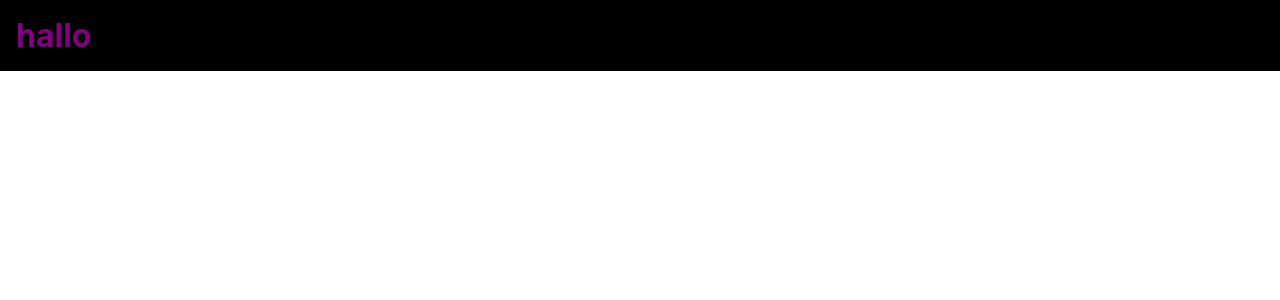
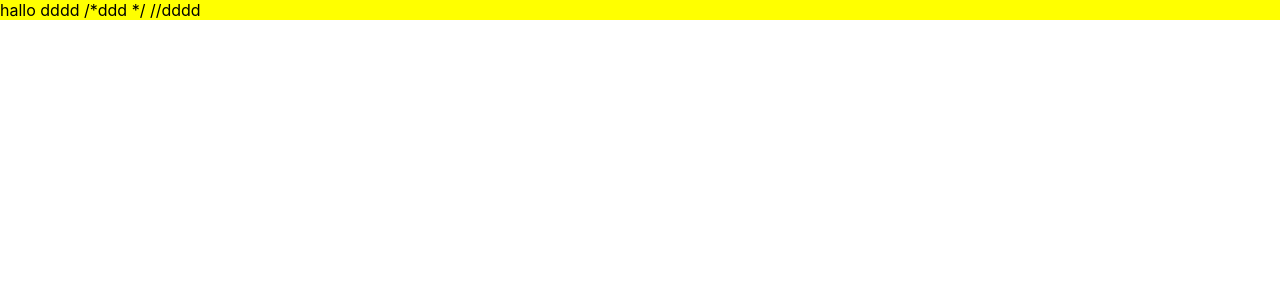
Before and after one commit to mitzbarbie/react-skills, a React (Create React App) app: page / in a window 1280 px wide. Shown: the top 300 px of the page. Built offline with nearby package versions, Linux system fonts and the light colour scheme.

Commit message:
premier in react

```diff
--- a/src/App.css
+++ b/src/App.css
@@ -1,38 +1,3 @@
-.App {
-  text-align: center;
+.test {
+  background-color: yellow;
 }
-
-.App-logo {
-  height: 40vmin;
-  pointer-events: none;
-}
-
-@media (prefers-reduced-motion: no-preference) {
-  .App-logo {
-    animation: App-logo-spin infinite 20s linear;
-  }
-}
-
-.App-header {
-  background-color: #282c34;
-  min-height: 100vh;
-  display: flex;
-  flex-direction: column;
-  align-items: center;
-  justify-content: center;
-  font-size: calc(10px + 2vmin);
-  color: white;
-}
-
-.App-link {
-  color: #61dafb;
-}
-
-@keyframes App-logo-spin {
-  from {
-    transform: rotate(0deg);
-  }
-  to {
-    transform: rotate(360deg);
-  }
-}
--- a/src/App.js
+++ b/src/App.js
@@ -1,15 +1,13 @@
 import { Fragment } from "react";
+import "./App.css";
 
 function App() {
   const name = "hallo";
-  const style = {
-    backgroundColor: "black",
-    color: "purple",
-    fontSize: "32px",
-    fontWeight: "bold",
-    padding: 16,
-  };
-  return <div style={style}>{name}</div>;
+  return (
+    <div className="test">
+      {name} {/*ddd*/}dddd /*ddd */ //dddd
+    </div>
+  );
 }
 
 export default App;
```
